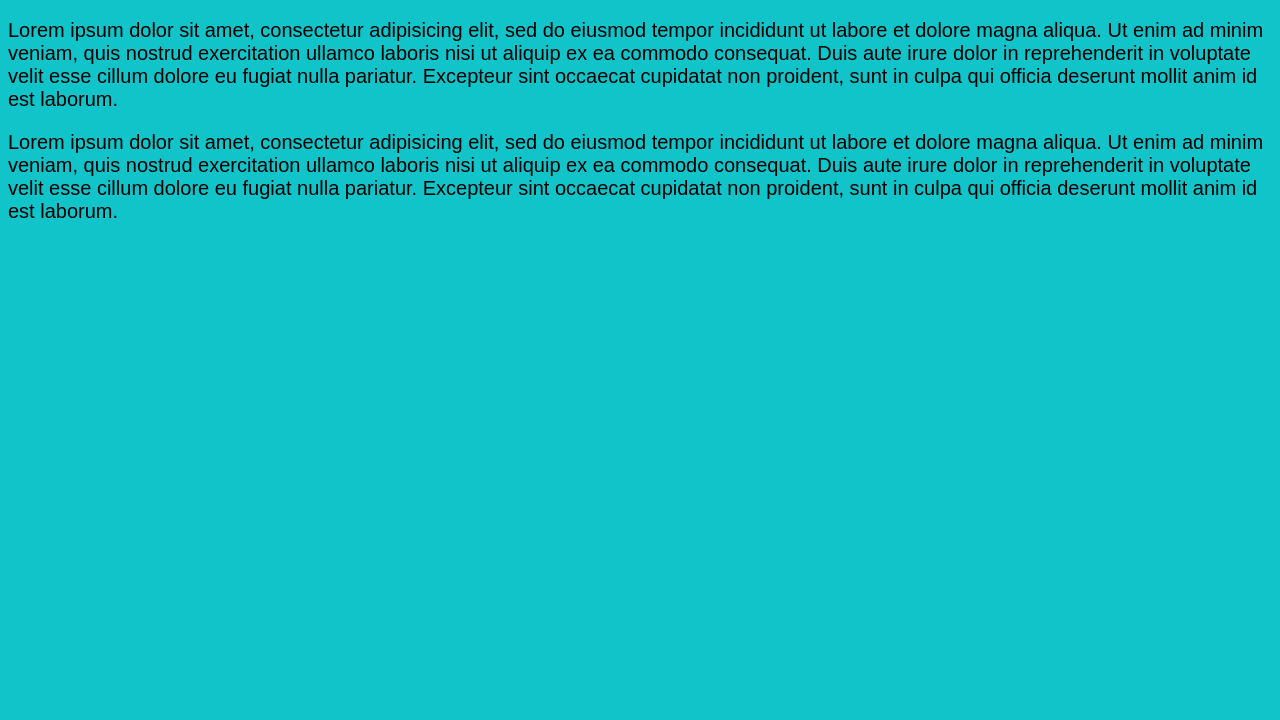
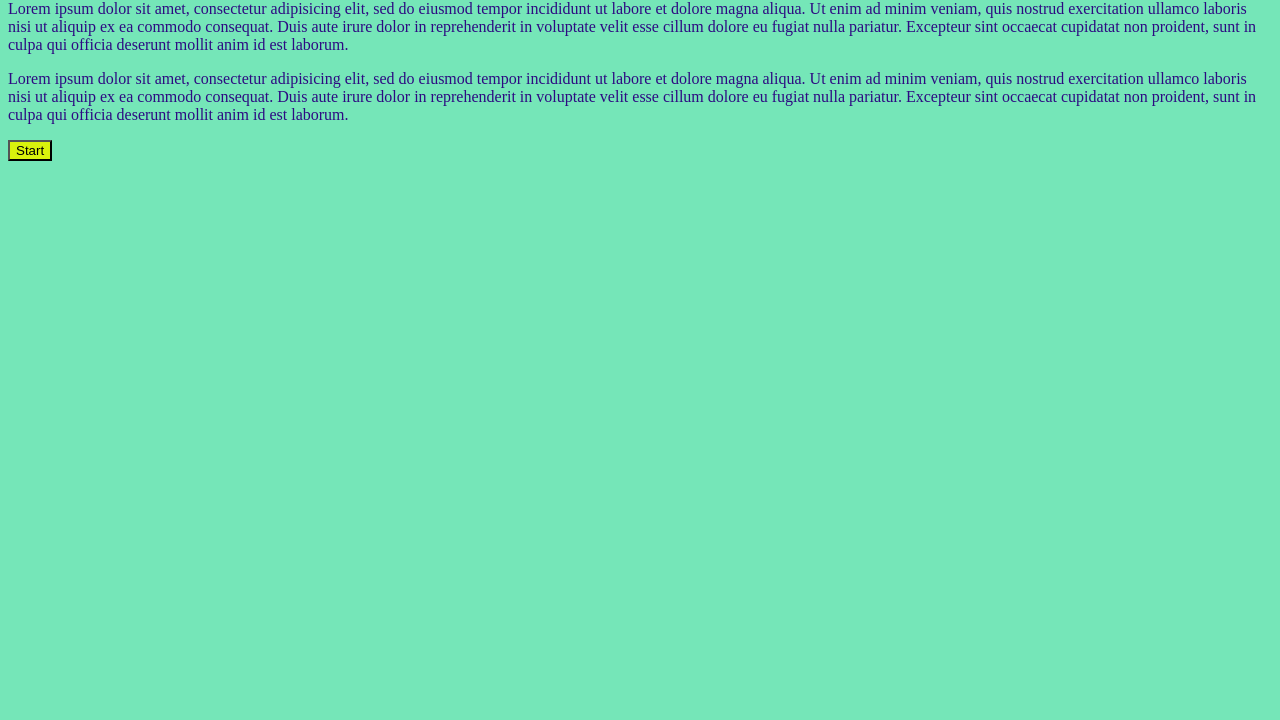
Before and after one commit to mishella/mishella.github.io, a plain HTML site: page index.html in a window 1280 px wide. Shown: the part 80-800 px from the top of the page. Drawn offline with Linux system fonts and the light colour scheme.

Commit message:
new style

```diff
--- a/index.html
+++ b/index.html
@@ -13,5 +13,6 @@
     <p>
       Lorem ipsum dolor sit amet, consectetur adipisicing elit, sed do eiusmod tempor incididunt ut labore et dolore magna aliqua. Ut enim ad minim veniam, quis nostrud exercitation ullamco laboris nisi ut aliquip ex ea commodo consequat. Duis aute irure dolor in reprehenderit in voluptate velit esse cillum dolore eu fugiat nulla pariatur. Excepteur sint occaecat cupidatat non proident, sunt in culpa qui officia deserunt mollit anim id est laborum.
     </p>
+    <button type="button">Start</button>
   </body>
 </html>
--- a/style.css
+++ b/style.css
@@ -1,6 +1,7 @@
 body{
-  background-color: rgb(17, 196, 201);
-  font-family: Arial;
-  font-size: 20px;
-
+  background-color: rgb(117, 230, 184);
+  color: rgb(45, 10, 130);
 }
+button{
+  background-color: rgb(217, 242, 13);
+}
```
